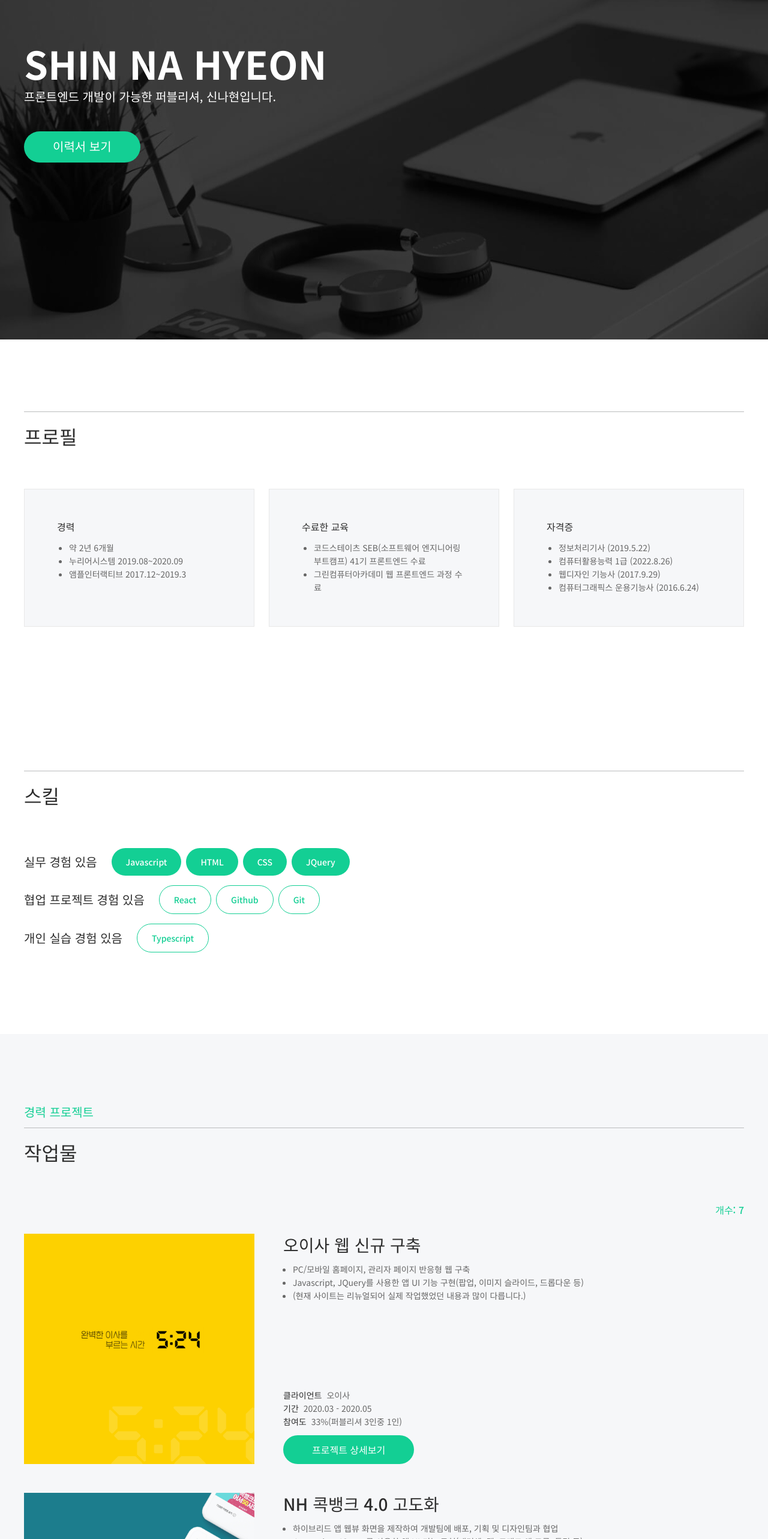
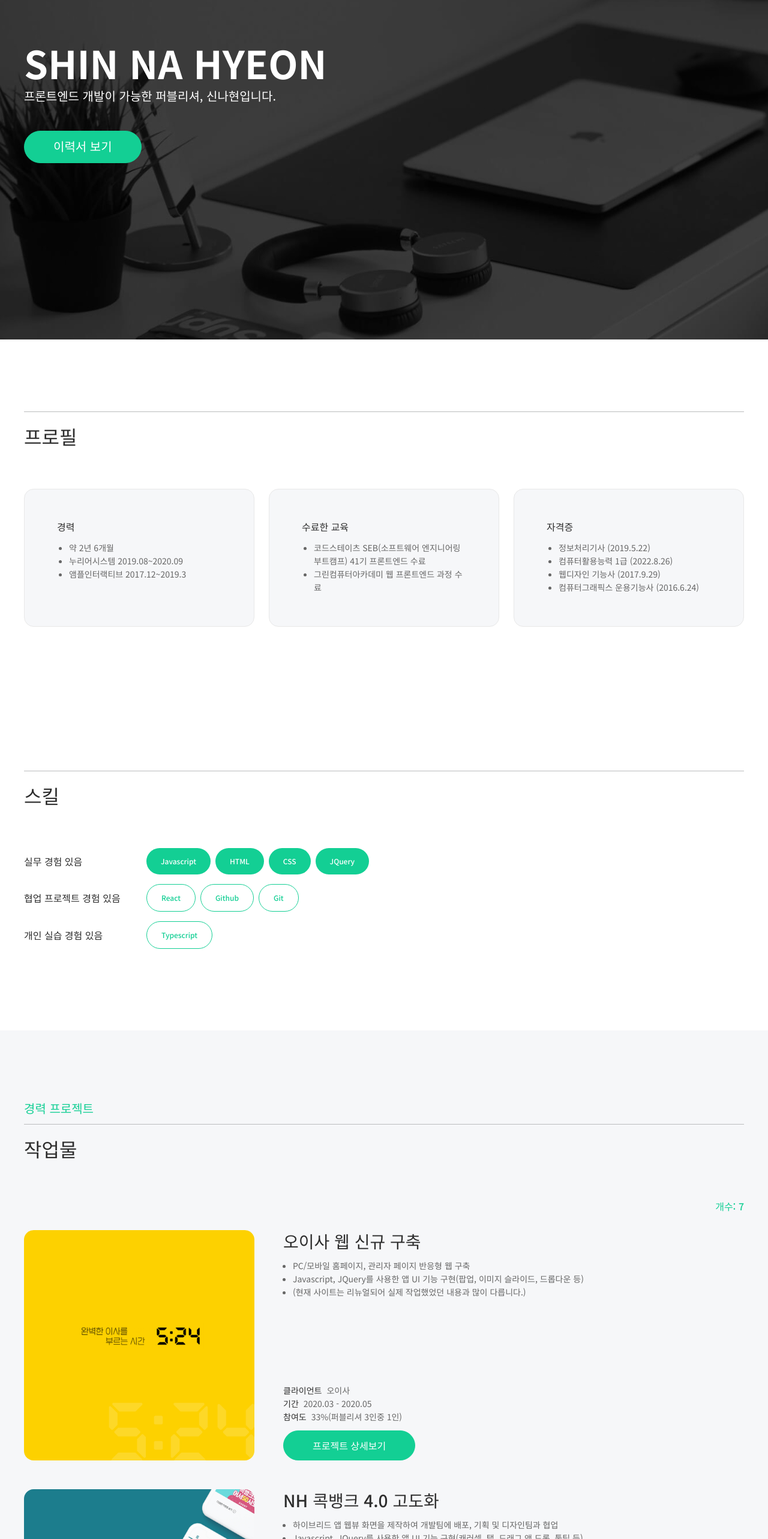
Before and after one commit to shinnh2/portfolio_snh, a React (Vite) app: page / in a window 1280 px wide. Shown: the part 234-2800 px from the top of the page at 60% size. Built offline with nearby package versions, Linux system fonts and the light colour scheme.

Commit message:
[opt/style] 디자인 수정사항 반영, 스타일 추가

```diff
--- a/src/App.css
+++ b/src/App.css
@@ -101,6 +101,26 @@ body {
 .navigation a {
 	margin: 0 20px;
 	color: var(--white);
+	display: inline-block;
+	overflow: hidden;
+}
+.navigation a span {
+	position: relative;
+	transition: all 0.3s cubic-bezier(0.68, -0.55, 0.27, 1.55);
+	display: inline-block;
+	padding: 8px 0;
+}
+.navigation a span::before {
+	content: attr(data-naviname);
+	position: absolute;
+	top: 100%;
+	padding: 8px 0;
+}
+.navigation a:hover {
+	color: var(--primary-color);
+}
+.navigation a:hover span {
+	transform: translateY(-100%);
 }
 .menu {
 	margin-left: auto;
@@ -144,15 +164,22 @@ body {
 	color: var(--white);
 }
 .content .visual_btn {
+	display: inline-block;
 	margin-top: 48px;
 	padding: 16px 48px;
 	border-radius: 100px;
-	border: 0 none;
+	border: 1px solid var(--primary-color);
 	background: var(--primary-color);
 	line-height: 1;
 	font-size: var(--fs-h5);
 	font-weight: var(--fw-bold);
 	color: var(--white);
+	transition: all 0.2s ease-in;
+}
+.content .visual_btn:hover {
+	border: 1px solid var(--primary-color);
+	background: none;
+	color: var(--primary-color);
 }
 /* main content */
 /* profile */
@@ -180,11 +207,19 @@ body {
 	flex: 1;
 	margin-left: 24px;
 	padding: 54px;
+	border-radius: 16px;
 	border: 1px solid var(--border-color);
 	background: var(--background-color);
+	transition: all 0.2s cubic-bezier(0.45, 0.05, 0.55, 0.95);
 }
 .profile_content:nth-child(1) {
 	margin-left: 0;
+}
+.profile_content svg {
+	width: 48px;
+	height: 48px;
+	margin-bottom: 16px;
+	fill: var(--primary-color);
 }
 .profile_content_title {
 	margin-bottom: 16px;
@@ -198,6 +233,19 @@ body {
 	line-height: var(--lh-normal);
 	font-size: var(--fs-normal);
 }
+.profile_content:hover {
+	border: 1px solid var(--primary-color);
+	background: var(--primary-color);
+	color: var(--white);
+	box-shadow: 4px 5px 12px 3px rgb(0 0 0 / 8%);
+	padding: 32px 54px 76px 54px;
+}
+.profile_content:hover svg {
+	fill: var(--white);
+}
+.profile_content:hover .profile_content_title {
+	color: var(--white);
+}
 /* skills */
 .skills_set {
 	display: flex;
@@ -205,8 +253,9 @@ body {
 	margin-bottom: 16px;
 }
 .skills_set .type {
+	min-width: 180px;
 	margin-right: 20px;
-	font-size: var(--fs-h5);
+	font-size: var(--fs-h6);
 	font-weight: var(--fw-bold);
 	color: var(--black);
 }
@@ -216,6 +265,7 @@ body {
 	border-radius: 60px;
 	border: 1px solid var(--primary-color);
 	background-color: var(--white);
+	font-size: var(--fs-caption);
 	font-weight: var(--fw-bold);
 	color: var(--primary-color);
 }
@@ -243,14 +293,17 @@ body {
 	width: 32%;
 	aspect-ratio: 20/20;
 	margin-right: 48px;
-	background: var(--white);
+	border-radius: 16px;
 	overflow: hidden;
 }
 .project_img_wrap img {
 	object-fit: cover;
 	width: 100%;
+	height: 100%;
+	transition: transform 0.35s cubic-bezier(0.25, 0.46, 0.45, 0.94);
 }
 .project_content_wrap {
+	flex: 1;
 	display: flex;
 	flex-direction: column;
 }
@@ -289,10 +342,19 @@ body {
 	padding: 16px 48px;
 	width: fit-content;
 	background: var(--primary-color);
+	border: 1px solid var(--primary-color);
 	border-radius: 60px;
 	font-size: var(--fs-h6);
 	font-weight: var(--fw-bold);
 	color: var(--white);
+	transition: all 0.2s ease-out;
+}
+.project_link:hover {
+	background: var(--white);
+	color: var(--primary-color);
+}
+.project_item:hover .project_img_wrap img {
+	transform: scale(1.2) translateZ(0);
 }
 /* work */
 .work {
```
